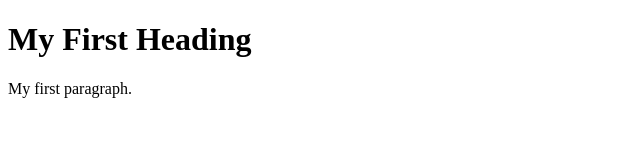
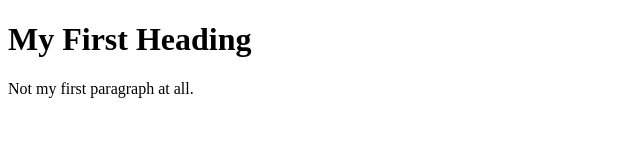
Before and after one commit to SaddamHelles/learning-log, a plain HTML site: page index.html in a window 1280 px wide. Shown: the full height of the page, 0-640 px from the left. Drawn offline with Linux system fonts and the light colour scheme.

Commit message:
chenge some data in p tag

```diff
--- a/index.html
+++ b/index.html
@@ -8,6 +8,6 @@
   </head>
   <body>
     <h1>My First Heading</h1>
-    <p>My first paragraph.</p>
+    <p>Not my first paragraph at all.</p>
   </body>
 </html>
```
